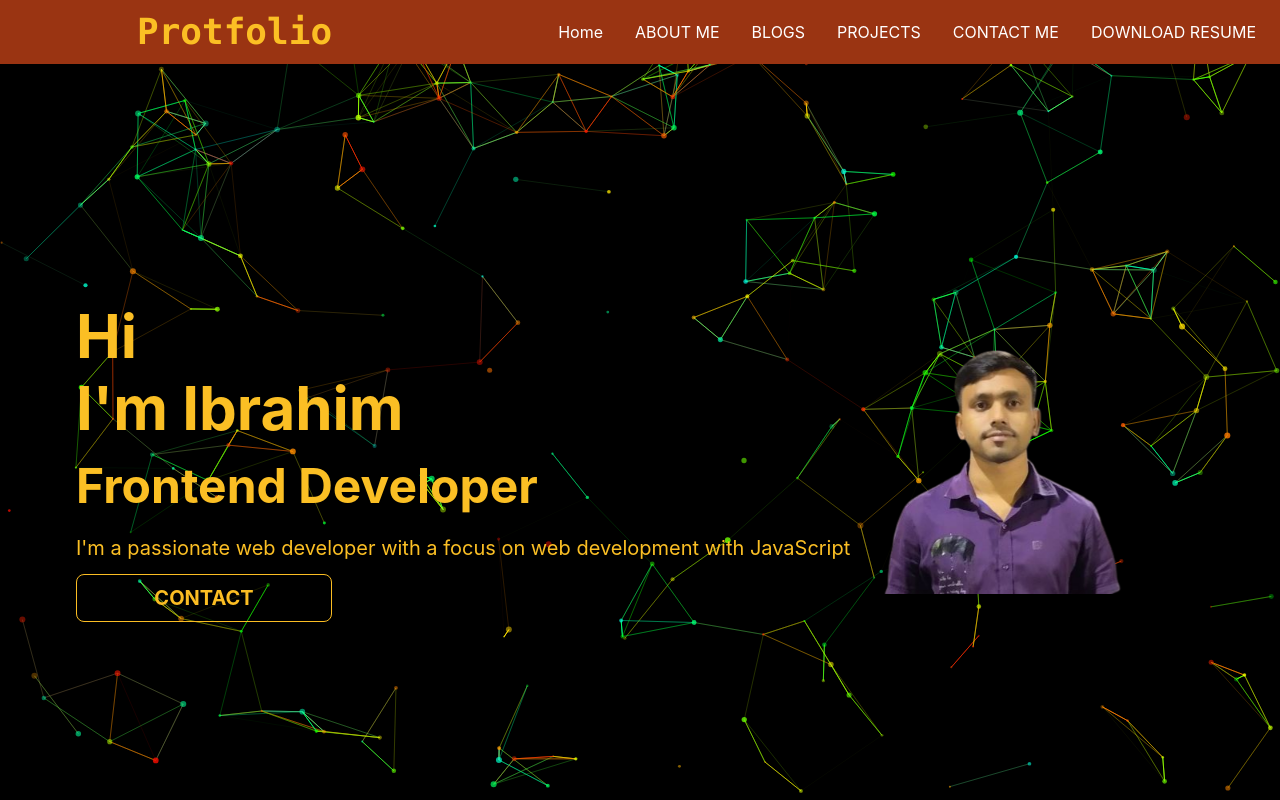
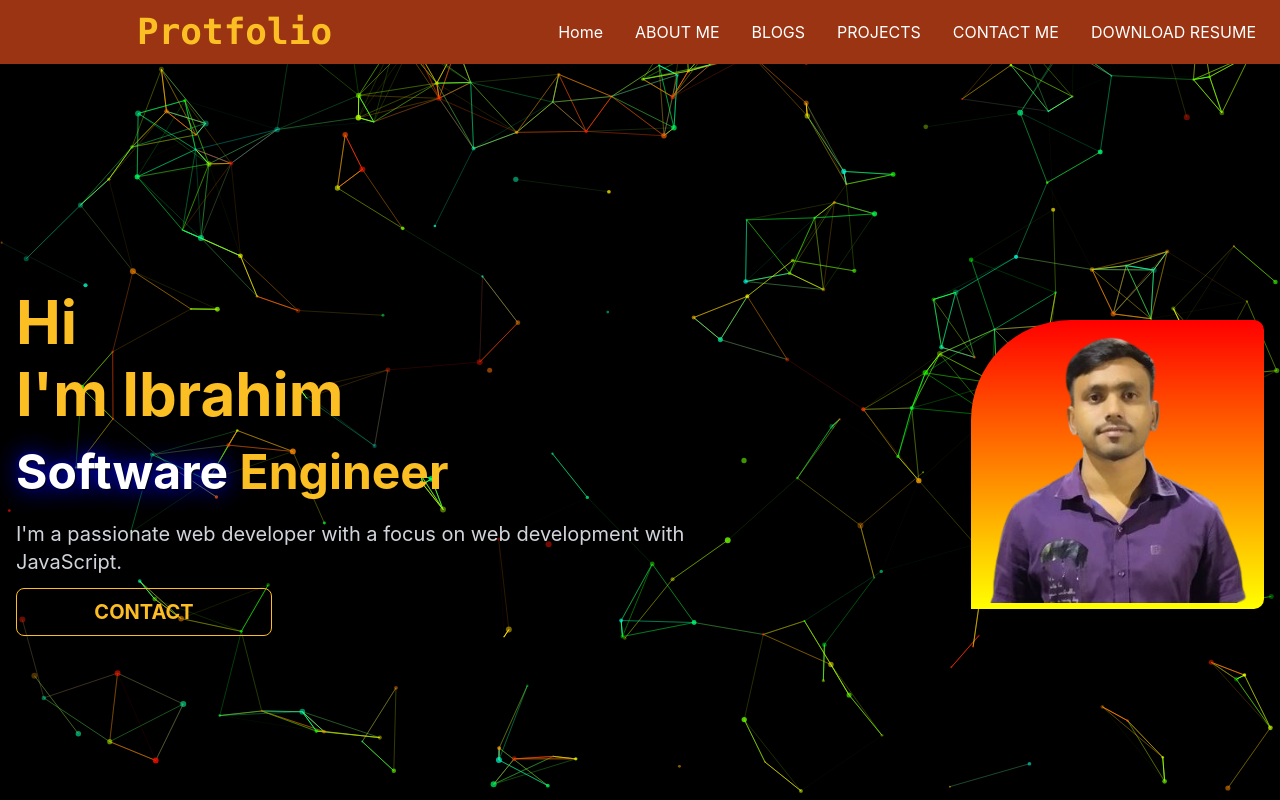
Before and after one commit to engr-ibrahimsarder/react-protfolio, a React (Create React App) app: page / in a window 1280 px wide. Shown: the top 800 px of the page. Built offline with nearby package versions, Linux system fonts and the light colour scheme.

Commit message:
portfolio

```diff
--- a/src/components/Home/Banner.css
+++ b/src/components/Home/Banner.css
@@ -0,0 +1,10 @@
+#bg{
+  height: 289px;
+  width: 300px;
+  border-radius: 100px 10px 10px 0px;
+  background-image: linear-gradient(red, yellow);
+}
+#effect {
+  color: white;
+  text-shadow: 1px 1px 2px black, 0 0 25px blue, 0 0 5px darkblue;
+}
--- a/src/components/Home/Banner.js
+++ b/src/components/Home/Banner.js
@@ -1,19 +1,20 @@
 import React from 'react';
 import { Link } from 'react-router-dom';
 import photo from '../../accesst/photo.png';
+import './Banner.css';
 
 const Banner = () => {
   return (
     <div class="hero min-h-screen">
     <div class="hero-content flex-col lg:flex-row-reverse">
-      <div className='animate__animated animate__backInRight w-12/6'>
-      <img style={{width:'80%'}} src={photo} alt=''></img>
+      <div id='bg' className='animate__animated animate__backInRight'>
+      <img style={{width:'100%'}} src={photo} alt=''></img>
       </div>
-      <div className='animate__animated animate__backInLeft w-12/6'>
+      <div className='animate__animated animate__backInLeft lg:pr-44'>
         <h1 class="text-6xl font-bold text-amber-400">Hi</h1>
         <h2 class="py-3 text-6xl font-bold text-amber-400">I'm Ibrahim</h2>
-        <h2 class="py-3 text-5xl font-bold text-amber-400">Frontend Developer</h2>
-        <h2 class="py-3 text-xl text-amber-400">I'm a passionate web developer with a focus on web development with JavaScript</h2>
+        <h3  class="py-3 text-5xl font-bold"><span id='effect'>Software</span> <span className='text-amber-400'>Engineer</span></h3>
+        <h2 class="py-3 text-xl text-gray-300">I'm a passionate web developer with a focus on web development with JavaScript.</h2>
         <Link to='/contact' class="btn btn-wide btn-outline btn-warning text-xl font-bold" data-micron="bounce">Contact</Link>
       </div>
     </div>
--- a/src/components/Shared/Navbar.js
+++ b/src/components/Shared/Navbar.js
@@ -22,7 +22,7 @@ const Navbar = () => {
         {menuItem}
         </ul>
       </div>
-      <button class="btn btn-ghost normal-case text-4xl font-mono text-bold text-amber-400 ml-28">Protfolio</button>
+      <button class="btn btn-ghost normal-case text-4xl font-mono text-bold text-amber-400 lg:ml-28">Protfolio</button>
     </div>
     <div class="navbar-center hidden lg:flex">
       <ul class="menu menu-horizontal p-0">
```
Also changed, not shown: 1 other file (tests, documents, lock files or other folders).
